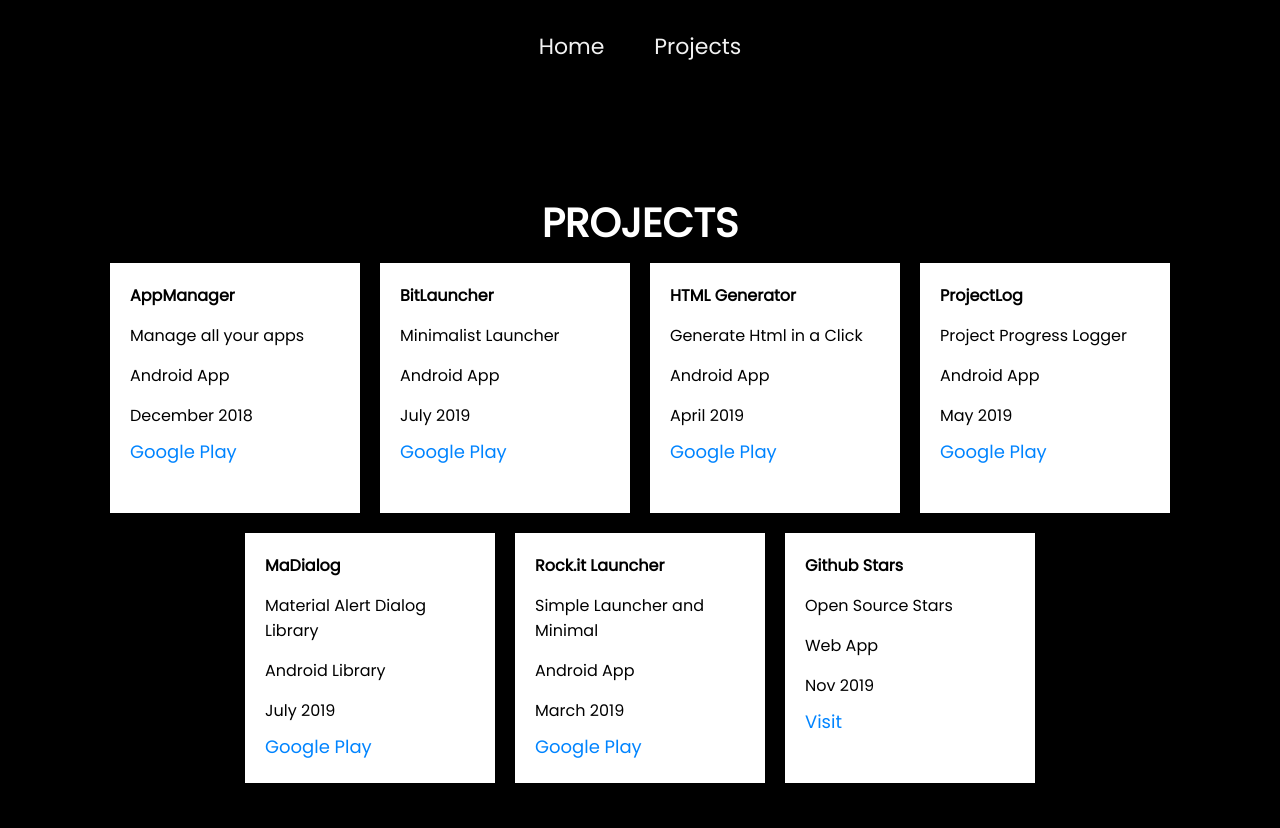
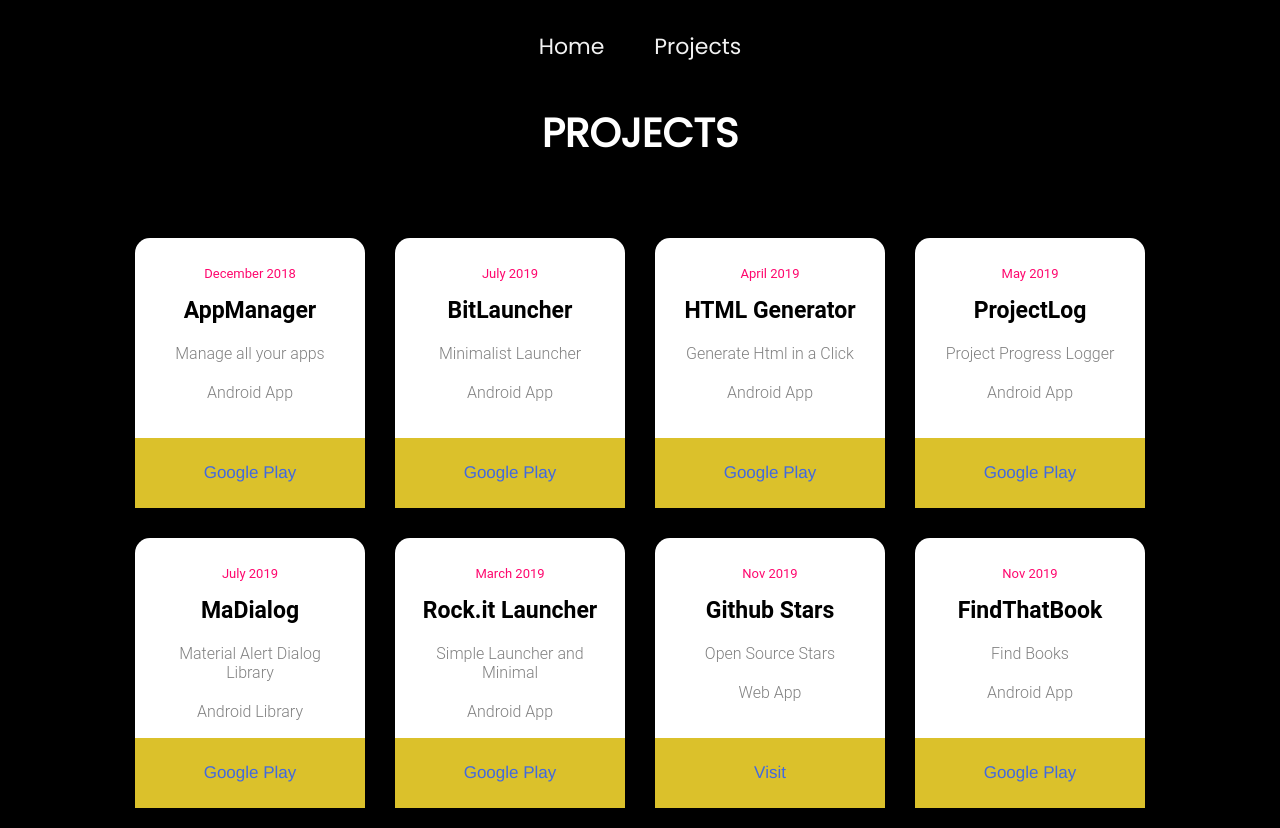
Before and after one commit to umairayub79/umairayub.codes, a React (Create React App) app: page /projects in a window 1280 px wide. Before the commit the page ends 800 px from the top, so only its background shows below. Built offline with nearby package versions, Linux system fonts and the light colour scheme.

Commit message:
changed project-cards

```diff
--- a/src/components/Project.js
+++ b/src/components/Project.js
@@ -17,17 +17,23 @@ class Project extends Component {
     render() {
         return (
             <React.Fragment>
-                <div className="project_item">
-                <a href={this.props.link} target="_blank">
-                    <h4 className="project_title">{this.props.name}</h4>
-                    <p className="project_description">{this.props.description}</p>
-                    <p>{this.props.type}</p>
-                    <p className="project_date">{this.props.date}</p>
-                    <div class="projectLink">
-                        <a href={this.props.link} target="_blank">{this.props.linkText}</a>
-                    </div>
+               <a href={this.props.link} target="_blank">
+              <div class="card">
+                <div class="card-text">
+                  <span class="date">{this.props.date}</span>
+                  <h4>{this.props.name}</h4>
+                  <p>{this.props.description}</p>
+                  <p>{this.props.type}</p>
+                </div>
+               <div class="card-stats">
+                  <div class="stat">
+                    <div class="link">
+                     <a href={this.props.link} target="_blank">{this.props.linkText}</a>
+                      </div>
+                   </div>
+                 </div>
+                </div>
                 </a>
-                </div>
             </React.Fragment>
         )
     }
--- a/src/components/Projects.js
+++ b/src/components/Projects.js
@@ -17,7 +17,7 @@ class Projects extends Component {
                         <Project name="MaDialog" description="Material Alert Dialog Library" type="Android Library" date="July 2019" link="https://ply.gl/umairayub.madialogdemoapp" linkText="Google Play"/>
                         <Project name="Rock.it Launcher" description="Simple Launcher and Minimal" type="Android App" date="March 2019" link="https://ply.gl/umairayub.rockitlauncher" linkText="Google Play"/>
                         <Project name="Github Stars" description="Open Source Stars" type="Web App" date="Nov 2019" link="https://githubstars.netlify.com" linkText="Visit"/>
-
+                        <Project name="FindThatBook" description="Find Books" type="Android App" date="Nov 2019" link="https://ply.gl/codes.umair.findthatbook" linkText="Google Play"/>
                     </div>
                 </div>
             </React.Fragment>
--- a/src/css/Project.css
+++ b/src/css/Project.css
@@ -1,30 +1,60 @@
-.project_item {
-    background: #ffffff;
+.card {
+    display: grid;
+    grid-template-columns: 230px;
+    grid-template-rows: 0px 200px 70px;
+    grid-template-areas: "image" "text" "stats";
+    background: white;
+    box-shadow: 5px 5px 15px rgba(0,0,0,0.9);
+    font-family: roboto;
+    border-radius: 15px;
+    transition: 0.5s ease;
+    cursor: pointer;
+    margin:15px;
+    text-align: center;
+}
+  .card-text {
+    grid-area: text;
+  }
+  .card-stats {
+    grid-area: stats;
+  }
+  .card-text {
+    grid-area: text;
+    margin: 25px;
+  }
+  .card-text .date {
+    color: rgb(255, 7, 110);
+    font-size:13px;
+  }
+  .card-text p {
+    color: grey;
+    font-size:16px;
+    font-weight: 300;
+    margin-top: 20px;
+  }
+  .card-text h4 {
+    margin-top:15px;
+    font-size:23px;
     color: black;
-    transition: 400ms;
-    padding: 20px;
-    margin: 10px 10px 10px 10px;
-    width: 250px;
-    height: 250px;
-}
-
-.project_item:hover{
-    background: rgba(255, 217, 0, 0.795) ;
-    color: #ffffff;
+  }
+  .card-stats {
+    text-align: center;
+    grid-area: stats;
+    display: grid;
+    grid-template-columns: 1fr;
+    grid-template-rows: 1fr;
+    background: rgb(219, 193, 43);
+  }
+  .card-stats .stat .link {
+    text-align: center;
+    padding-top: 25px;
+  }
+  .card a {
+    color: royalblue;
+    font-family: 'Franklin Gothic Medium', 'Arial Narrow', Arial, sans-serif;
+    font-size: 17px;
+  }
+  .card:hover {
     transform: scale(1.1);
-}
-.project_title{
-    color:black;
-}
- .projectLink {
-    font-size: 18px;
-    margin-top: 10px;
-}
-.projectLink a{
-    color: rgb(0, 132, 255);
-}
-
- p{
-    margin-top: 15px;
-    color: black;
-}
+    box-shadow: 5px 5px 15px rgba(0,0,0,0.6);
+  }
--- a/src/css/Projects.css
+++ b/src/css/Projects.css
@@ -1,5 +1,11 @@
+h1{
+    text-align: center;
+    margin: 5px;
+    padding: 5px;
+}
 .projects{
-    margin: 0 0 0 0; padding:0;
+    margin-top: 50px;
+    margin-bottom: 5px;
     display: flex;
     flex-direction: column;
     place-items: center;
```
